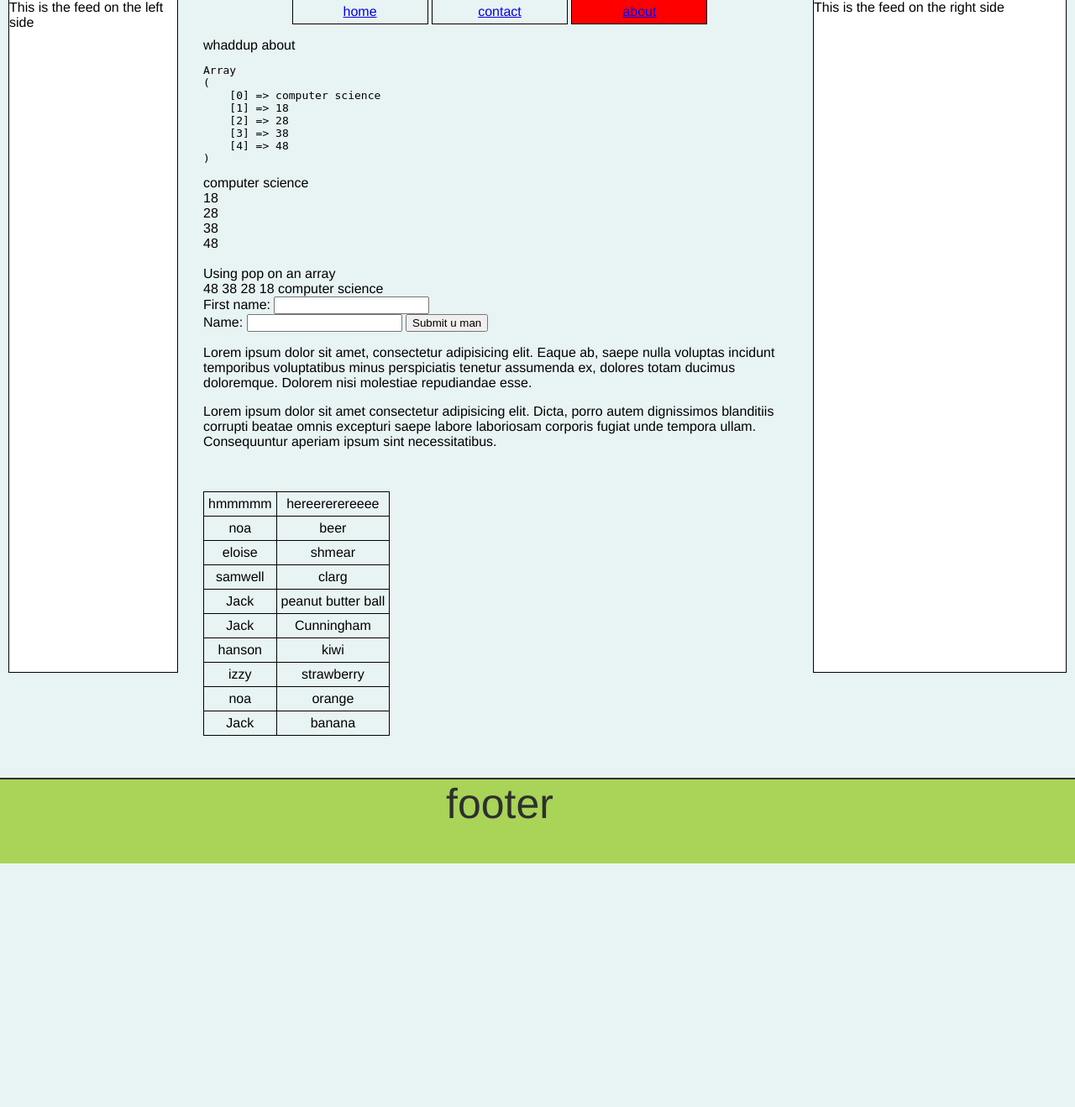
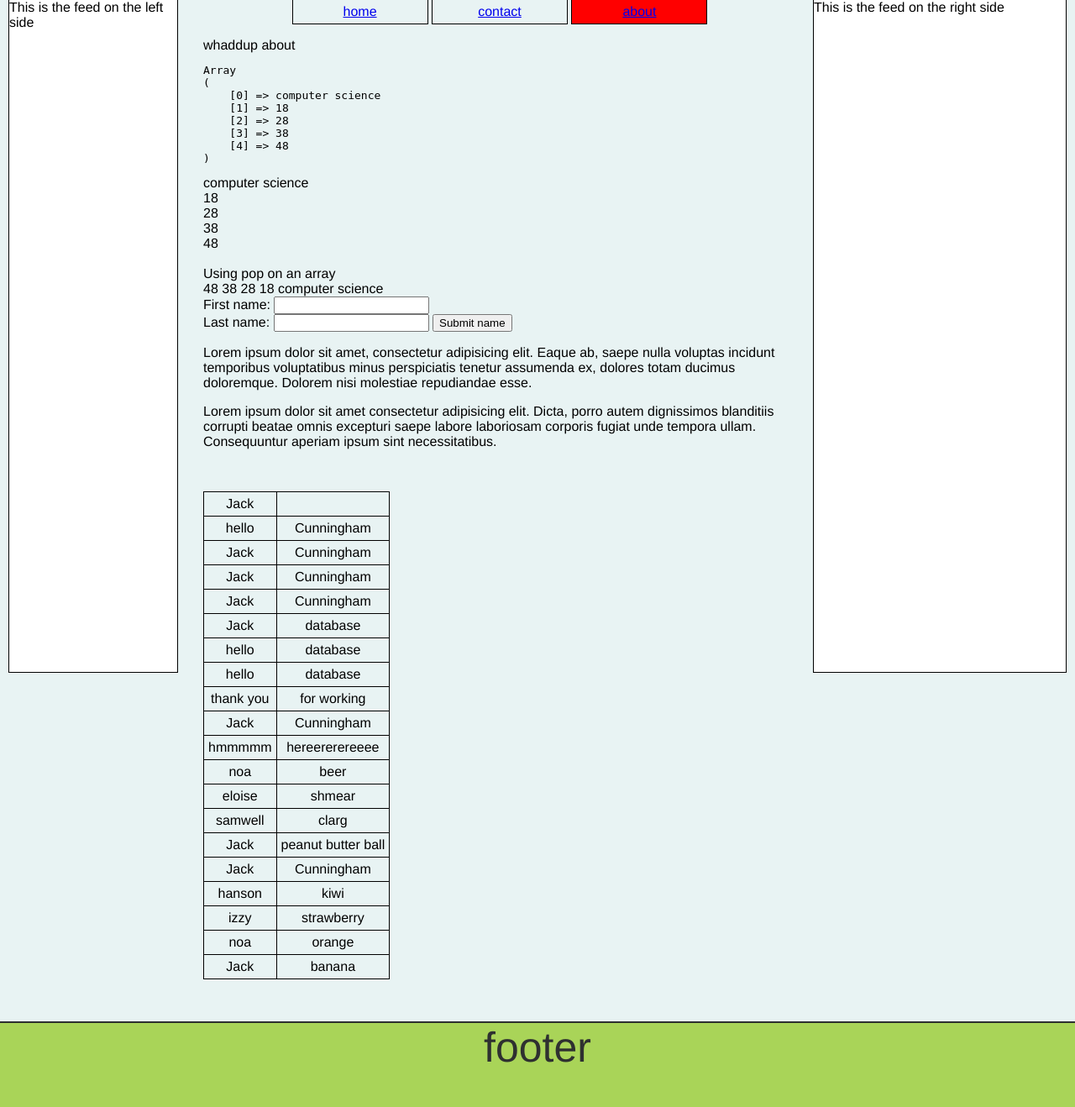
Before and after one commit to Jackcunningolf/BoisEvolvE, a PHP site: page /about.php in a window 1280 px wide. Shown: the part 119-1437 px from the top of the page at 84% size. Before the commit the page ends 1147 px from the top, so only its background shows below. Run offline with PHP 8.4, Linux system fonts and the light colour scheme.

Commit message:
database connected!!!

```diff
--- a/about.php
+++ b/about.php
@@ -1,9 +1,12 @@
 <?php
     $currentPage = "about";
     require_once 'header.php';
-    include 'table.php';
+    require_once 'table.php';
     require_once 'feeds.php';
     require_once 'nav.php';
+
+    // require_once 'Dao.php';
+    // $dao = new Dao();
 
     $majors = array();
     $majors[] = "computer science";
@@ -34,13 +37,12 @@
     <div class="input_box">
         <label for="first_name">First name:</label>
         <input type="text" name="first_name">
-        <!-- <input type="submit" value="boom"> -->
     </div>
 
     <div class="input_box">
-        <label for="last_name">Name:</label>
+        <label for="last_name">Last name:</label>
         <input type="text" name="last_name">
-        <input type="submit" value="Submit u man">
+        <input type="submit" value="Submit name">
     </div>
 
 </form>
--- a/data.txt
+++ b/data.txt
@@ -8,3 +8,13 @@
 eloise,shmear
 noa,beer
 hmmmmm,hereererereeee
+Jack,Cunningham
+thank you,for working
+hello,database
+hello,database
+Jack,database
+Jack,Cunningham
+Jack,Cunningham
+Jack,Cunningham
+hello,Cunningham
+Jack,
--- /dev/null
+++ b/info.php
@@ -0,0 +1,2 @@
+<?php
+    phpinfo();
```
Also changed, not shown: Dao.php (added, +29 -0 lines), comments.php (+12 -5 lines).
